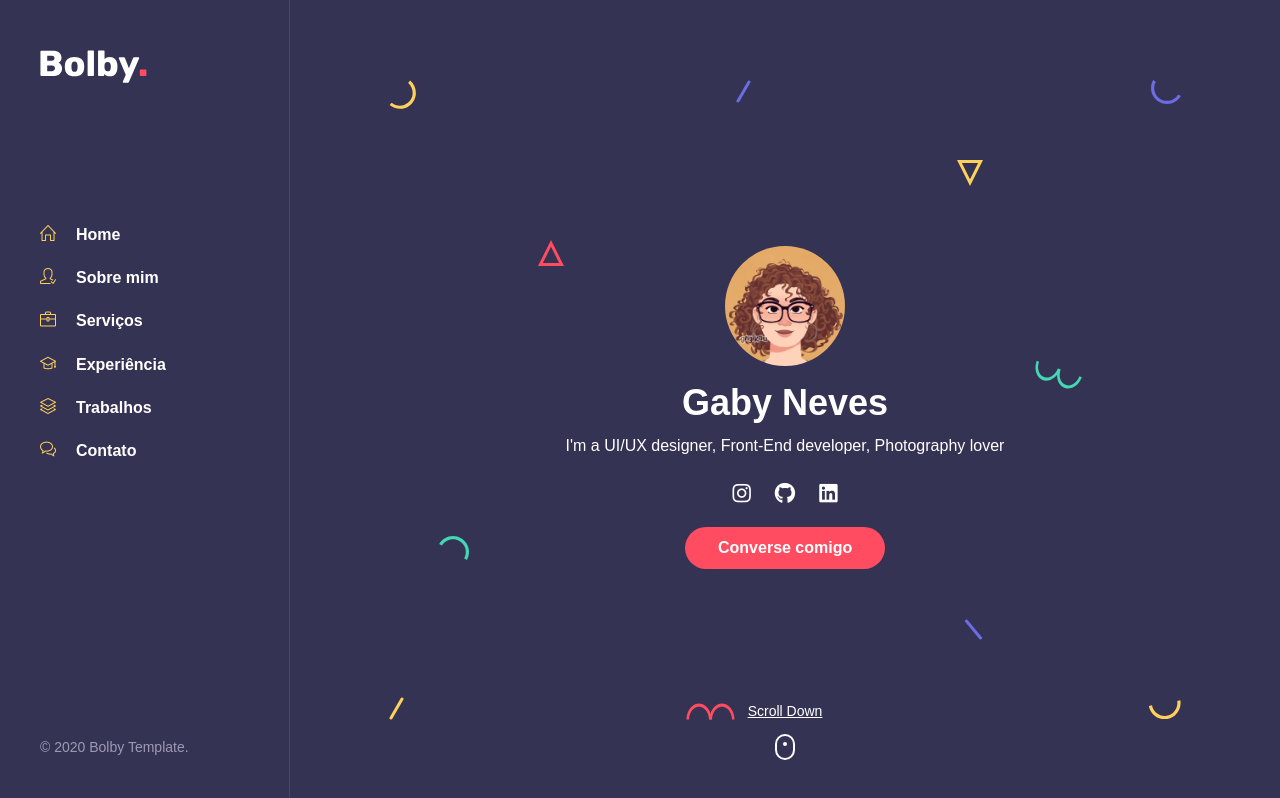
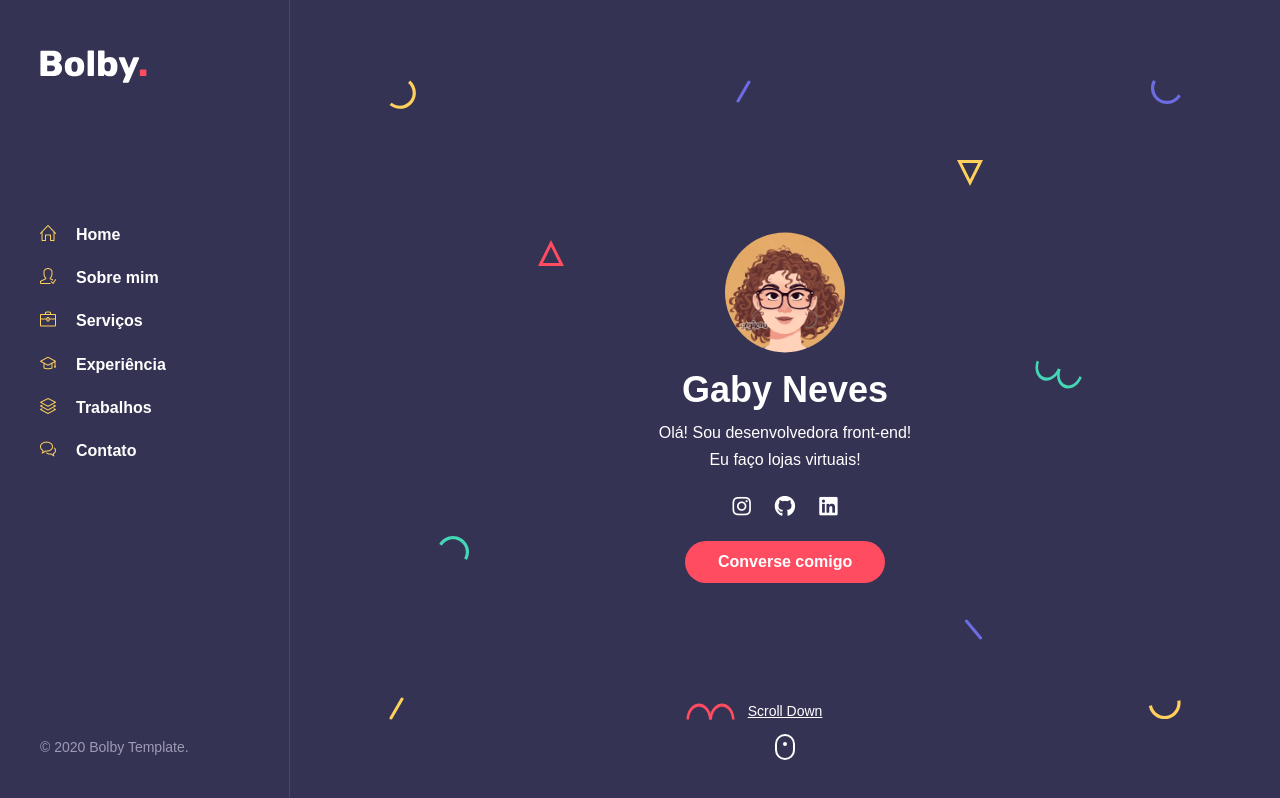
Before and after one commit to GabyRibeiro/GabysDev, an Angular app: page / in a window 1280 px wide. Built offline with nearby package versions, Linux system fonts and the light colour scheme.

Commit message:
Criação da diretiva de animação de texto, e seu efeito em CSS

```diff
--- a/src/app/modules/components/home/home.component.html
+++ b/src/app/modules/components/home/home.component.html
@@ -9,8 +9,7 @@
 
           <!-- info -->
           <h1 class="mb-2 mt-0">Gaby Neves</h1>
-          <span>I'm a <span class="text-rotating">UI/UX designer, Front-End developer, Photography
-                  lover</span></span>
+          <span>Olá! Sou desenvolvedora front-end! <br> Eu faço </span> <span textRotator [words]="['sites','lojas virtuais','aplicações web']" class="rotator"></span><span class="rotator">!</span>
 
           <!-- social icons -->
           <ul class="social-icons light list-inline mb-0 mt-3">
--- a/src/app/modules/components/home/home.component.scss
+++ b/src/app/modules/components/home/home.component.scss
@@ -58,3 +58,23 @@ section.home {
   width: 170px;
   clip-path: circle(60px at center);
 }
+
+//TODO: Deixar a aniamção mais suave e uma animação mais legal!
+.rotator {
+  animation: rotatorAnimate 3s ease infinite;
+}
+
+@keyframes rotatorAnimate {
+	0% {
+    opacity: 0;
+    transform: rotateX(90def);
+  }
+  50% {
+    opacity: 1;
+    transform: rotateX(720deg);
+  }
+  100% {
+    opacity: 1;
+    transform: rotateX(720deg);
+  }
+}
--- a/src/app/modules/components/home/home.module.ts
+++ b/src/app/modules/components/home/home.module.ts
@@ -1,10 +1,12 @@
+import { SharedModule } from './../../../shared/shared.module';
 import { NgModule } from '@angular/core';
 import { CommonModule } from '@angular/common';
 import { HomeComponent } from './home.component';
 
 @NgModule({
   imports: [
-    CommonModule
+    CommonModule,
+    SharedModule
   ],
   exports: [HomeComponent],
   declarations: [HomeComponent]
--- /dev/null
+++ b/src/app/shared/directives/text-rotator.directive.ts
@@ -0,0 +1,25 @@
+import { Directive, ElementRef, Input, OnInit } from '@angular/core';
+
+@Directive({
+  selector: '[textRotator]'
+})
+export class TextRotatorDirective implements OnInit {
+
+  //Recebe o valor do componente
+  @Input() words!: string[];
+
+  counter = 0;
+
+  constructor(private el: ElementRef) {}
+
+  ngOnInit() {
+
+    // A cada 3 segundos, altera a palavra sendo exibida
+    setInterval(() => {
+      this.counter += 1;
+      if(this.counter >= this.words.length) { this.counter = 0; }
+      this.el.nativeElement.innerText = this.words[this.counter]
+    }, 3000)
+  }
+
+}
```
Also changed, not shown: src/app/shared/shared.module.ts (+5 -3 lines), template/bolbyhtml bs4-bs5/bolby/demo/index-dark.html (line endings or trailing spaces).
